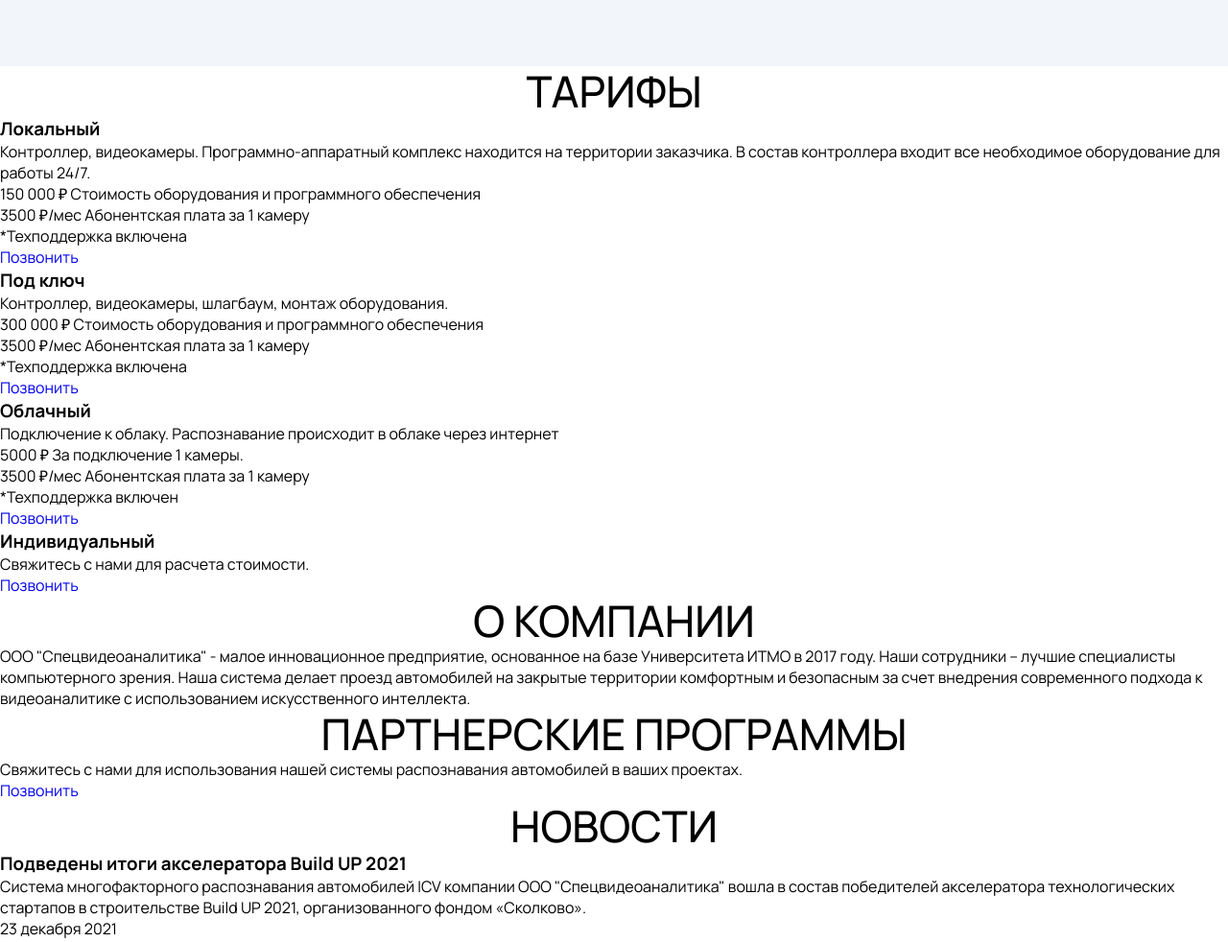
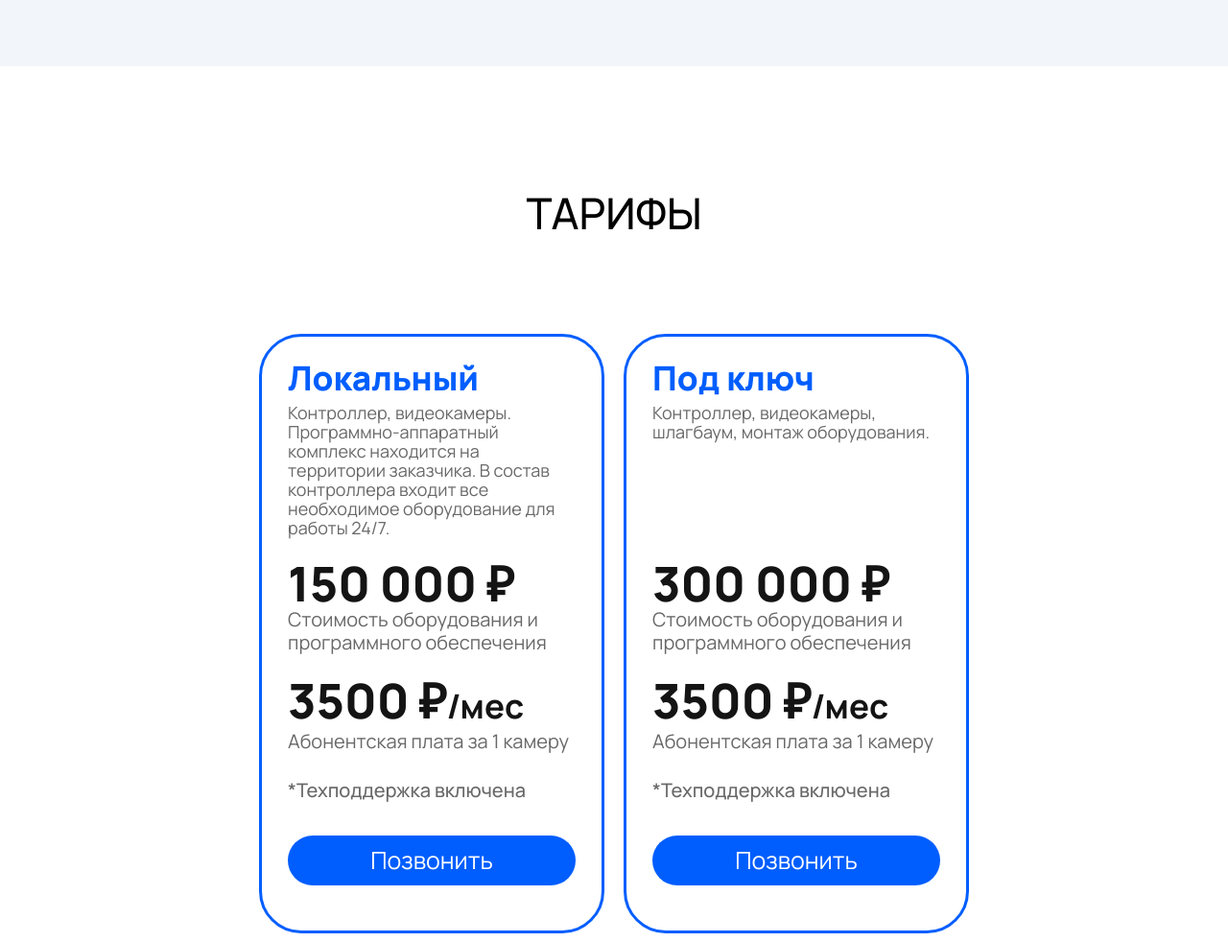
Before and after one commit to Bravenrl/specvideoanalytics, a website: page src/index.html in a window 1280 px wide. Shown: the part 3060-4042 px from the top of the page at 96% size. Drawn offline with nearby package versions, Linux system fonts and the light colour scheme; files that its build step writes are made by us from their sources.

Commit message:
feat: add tariffs

```diff
--- a/src/index.html
+++ b/src/index.html
@@ -199,29 +199,28 @@
         </div>
       </section>
       <section class="tariffs">
-        <div class="container">
         <h2 class="section__title">ТАРИФЫ</h2>
         <ul class="tariffs__list">
           <li class="tariffs__item">
             <h3 class="tariffs__item__title">Локальный</h3>
             <p class="tariffs__item__description">
-                Контроллер, видеокамеры. Программно-аппаратный комплекс
-                находится на территории заказчика. В состав контроллера входит
-                все необходимое оборудование для работы 24/7.
+              Контроллер, видеокамеры. Программно-аппаратный комплекс находится
+              на территории заказчика. В состав контроллера входит все
+              необходимое оборудование для работы 24/7.
             </p>
-              <div class="tariffs__item__price__container">
+
             <span class="tariffs__item__price">150 000 ₽</span>
-                <span class="tariffs__item__description"
+            <span class="tariffs__item__price__description"
               >Стоимость оборудования и программного обеспечения</span
             >
-              </div>
-              <div class="tariffs__item__price__container">
-                <span class="tariffs__item__price">3500 ₽</span
-                ><span class="tariffs__item__price__period">/мес</span>
-                <span class="tariffs__item__description"
+            <span class="tariffs__item__price"
+              >3500 ₽<span class="tariffs__item__price__period"
+                >/мес</span
+              ></span
+            >
+            <span class="tariffs__item__price__description"
               >Абонентская плата за 1 камеру</span
             >
-              </div>
             <p class="tariffs__item__options">*Техподдержка включена</p>
             <a href="tel:+7(964)387-27-71" class="callback__btn">Позвонить</a>
           </li>
@@ -230,19 +229,20 @@
             <p class="tariffs__item__description">
               Контроллер, видеокамеры, шлагбаум, монтаж оборудования.
             </p>
-              <div class="tariffs__item__price__container">
+
             <span class="tariffs__item__price">300 000 ₽</span>
-                <span class="tariffs__item__description"
+            <span class="tariffs__item__price__description"
               >Стоимость оборудования и программного обеспечения</span
             >
-              </div>
-              <div class="tariffs__item__price__container">
-                <span class="tariffs__item__price">3500 ₽</span
-                ><span class="tariffs__item__price__period">/мес</span>
-                <span class="tariffs__item__description"
+
+            <span class="tariffs__item__price"
+              >3500 ₽<span class="tariffs__item__price__period"
+                >/мес</span
+              ></span
+            >
+            <span class="tariffs__item__price__description"
               >Абонентская плата за 1 камеру</span
             >
-              </div>
             <p class="tariffs__item__options">*Техподдержка включена</p>
             <a href="tel:+7(964)387-27-71" class="callback__btn">Позвонить</a>
           </li>
@@ -252,19 +252,21 @@
               Подключение к облаку. Распознавание происходит в облаке через
               интернет
             </p>
-              <div class="tariffs__item__price__container">
+
             <span class="tariffs__item__price">5000 ₽</span>
-                <span class="tariffs__item__description"
-                  >За подключение 1 камеры.</span
+            <span
+              class="tariffs__item__price__description tariffs__item__price__description--oneline"
+              >За подключение 1 камеры.
+            </span>
+
+            <span class="tariffs__item__price"
+              >3500 ₽<span class="tariffs__item__price__period"
+                >/мес</span
+              ></span
             >
-              </div>
-              <div class="tariffs__item__price__container">
-                <span class="tariffs__item__price">3500 ₽</span
-                ><span class="tariffs__item__price__period">/мес</span>
-                <span class="tariffs__item__description"
+            <span class="tariffs__item__price__description"
               >Абонентская плата за 1 камеру</span
             >
-              </div>
             <p class="tariffs__item__options">*Техподдержка включен</p>
             <a href="tel:+7(964)387-27-71" class="callback__btn">Позвонить</a>
           </li>
@@ -276,7 +278,6 @@
             <a href="tel:+7(964)387-27-71" class="callback__btn">Позвонить</a>
           </li>
         </ul>
-        </div>
       </section>
       <section class="about">
         <div class="container">
--- a/src/scss/blocks/solutions.scss
+++ b/src/scss/blocks/solutions.scss
@@ -58,7 +58,7 @@
         min-content,
         30.625rem
       );
-    justify-content: space-evenly;
+    justify-content: space-between;
     margin-top: 6.25rem;
   }
 }
@@ -168,6 +168,7 @@
     font-size: 1rem;
     font-weight: 400;
     line-height: 1.375rem;
+    color: vars.$color-secondary;
     @include mixins.smallLaptop {
       padding-bottom: 1.375rem;
       font-size: 1.437rem;
@@ -217,3 +218,11 @@
     grid-column: 1 / span 2;
   }
 }
+
+.tariffs__item__price__description--oneline {
+  display: inline-block;
+  min-height: 44px;
+  @include mixins.smallLaptop {
+    min-height: 48px;
+  }
+}
--- /dev/null
+++ b/src/scss/blocks/tariffs.scss
@@ -0,0 +1,125 @@
+@use './global/mixins';
+@use './global/vars';
+
+.tariffs {
+  max-width: vars.$max-content-width;
+  padding: 2.25rem vars.$mobile-padding 3rem;
+  margin: 0 auto;
+  text-align: center;
+  @include mixins.tablet {
+    padding: 7.938rem vars.$tablet-padding 7.938rem;
+  }
+  @include mixins.desktop {
+    padding: 7rem vars.$laptop-padding 7rem;
+  }
+  @include mixins.bigScreen {
+    padding: 7rem vars.$big-screen-padding 7rem;
+  }
+}
+
+.tariffs__list {
+  display: grid;
+  grid-template-columns: minmax(320px, 360px);
+
+  row-gap: 53px;
+  column-gap: 20px;
+  justify-content: center;
+  width: 100%;
+  margin-top: 2.25rem;
+  @include mixins.smallLaptop {
+    grid-template-columns: repeat(2, minmax(320px, 360px));
+    row-gap: 27px;
+    margin-top: 6.25rem;
+  }
+  @include mixins.desktop {
+    grid-template-columns: repeat(4, minmax(320px, 360px));
+  }
+}
+
+.tariffs__item {
+  display: flex;
+  flex-direction: column;
+  align-items: stretch;
+  min-height: 590px;
+  padding: 17px 36px 36px;
+  font-size: 16px;
+  line-height: 22px;
+  color: vars.$color-secondary;
+  text-align: left;
+  background-color: vars.$color-white;
+  border: 3px solid vars.$color-primary;
+  border-radius: 44px;
+  @include mixins.smallLaptop {
+    padding: 17px 27px 47px;
+    font-size: 20px;
+    line-height: 24px;
+  }
+  @include mixins.desktop {
+    padding: 17px 20px 43px;
+  }
+}
+
+.tariffs__item__title {
+  font-size: 24px;
+  font-weight: 800;
+  line-height: 52px;
+  color: vars.$color-primary;
+  @include mixins.smallLaptop {
+    font-size: 35px;
+  }
+}
+
+.tariffs__item__description {
+  flex-grow: 1;
+  font-size: 1rem;
+  font-weight: 400;
+  line-height: 1.25rem;
+  @include mixins.minScreen {
+    font-size: 1.125rem;
+  }
+}
+
+.tariffs__item__price {
+  margin-top: 22px;
+  font-size: 40px;
+  font-weight: 800;
+  line-height: 52px;
+  color: vars.$color-black;
+  @include mixins.smallLaptop {
+    font-size: 50px;
+  }
+}
+
+.tariffs__item__price__period {
+  font-size: 30px;
+  font-weight: 700;
+  line-height: 50px;
+  @include mixins.smallLaptop {
+    font-size: 35px;
+  }
+}
+
+.tariffs__item__options {
+  padding: 25px 0 30px;
+  font-weight: 500;
+  @include mixins.smallLaptop {
+    padding: 27px 0 35px;
+  }
+}
+
+.callback__btn {
+  padding: 0 10px;
+  font-size: 20px;
+  line-height: 52px;
+  color: vars.$color-white;
+  text-align: center;
+  background-color: vars.$color-primary;
+  border-radius: 26px;
+  @include mixins.smallLaptop {
+    font-size: 25px;
+  }
+
+  &--fill-width {
+    width: 100%;
+  }
+}
--- a/src/scss/style.scss
+++ b/src/scss/style.scss
@@ -8,6 +8,7 @@
 @use './blocks/hero';
 @use './blocks/features';
 @use './blocks/solutions';
+@use './blocks/tariffs';
 
 body.menu--active {
   @include mixins.onlyPhone {
@@ -28,3 +29,20 @@ body.menu--active {
     font-size: 2.813rem;
   }
 }
+
+.callback__btn {
+  padding: 0 10px;
+  font-size: 20px;
+  line-height: 52px;
+  color: vars.$color-white;
+  text-align: center;
+  background-color: vars.$color-primary;
+  border-radius: 26px;
+  @include mixins.smallLaptop {
+    font-size: 25px;
+  }
+
+  &--fill-width {
+    width: 100%;
+  }
+}
```
Lines whose indentation alone changed are shown as unchanged.
